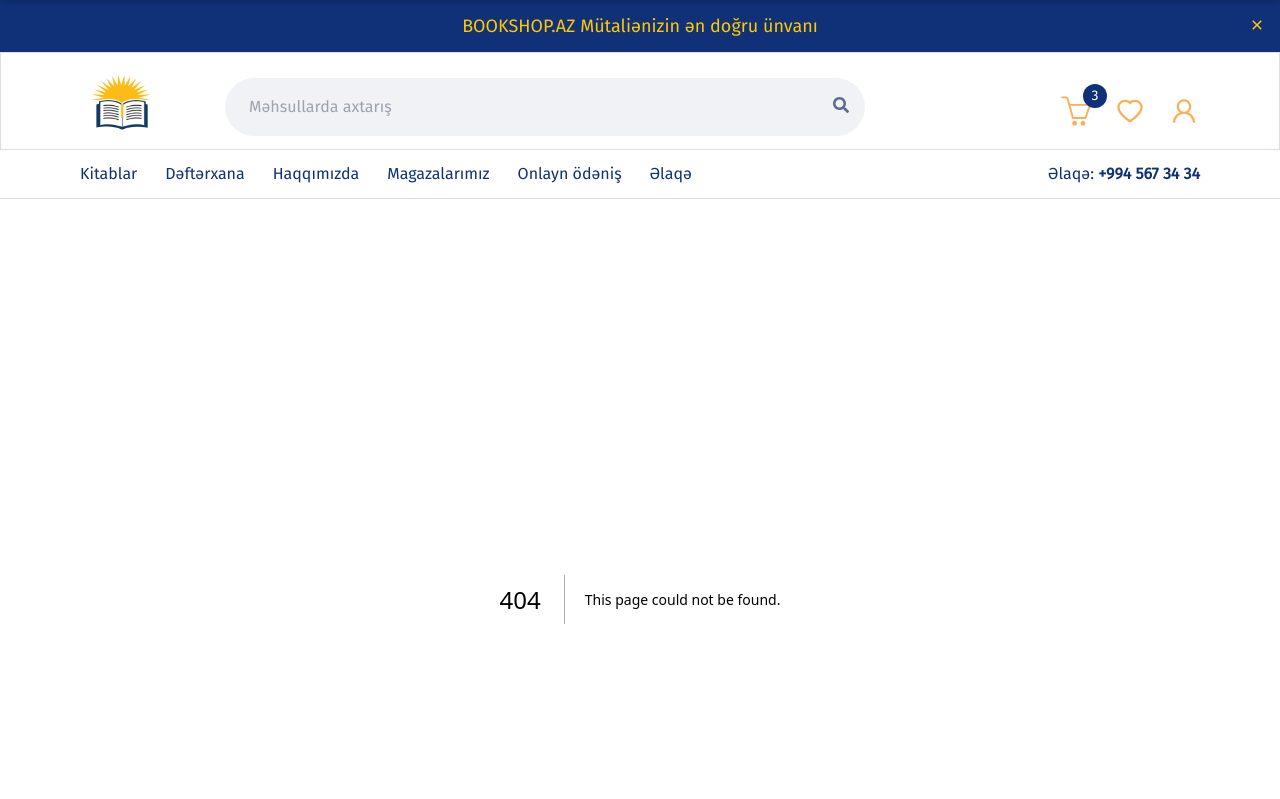
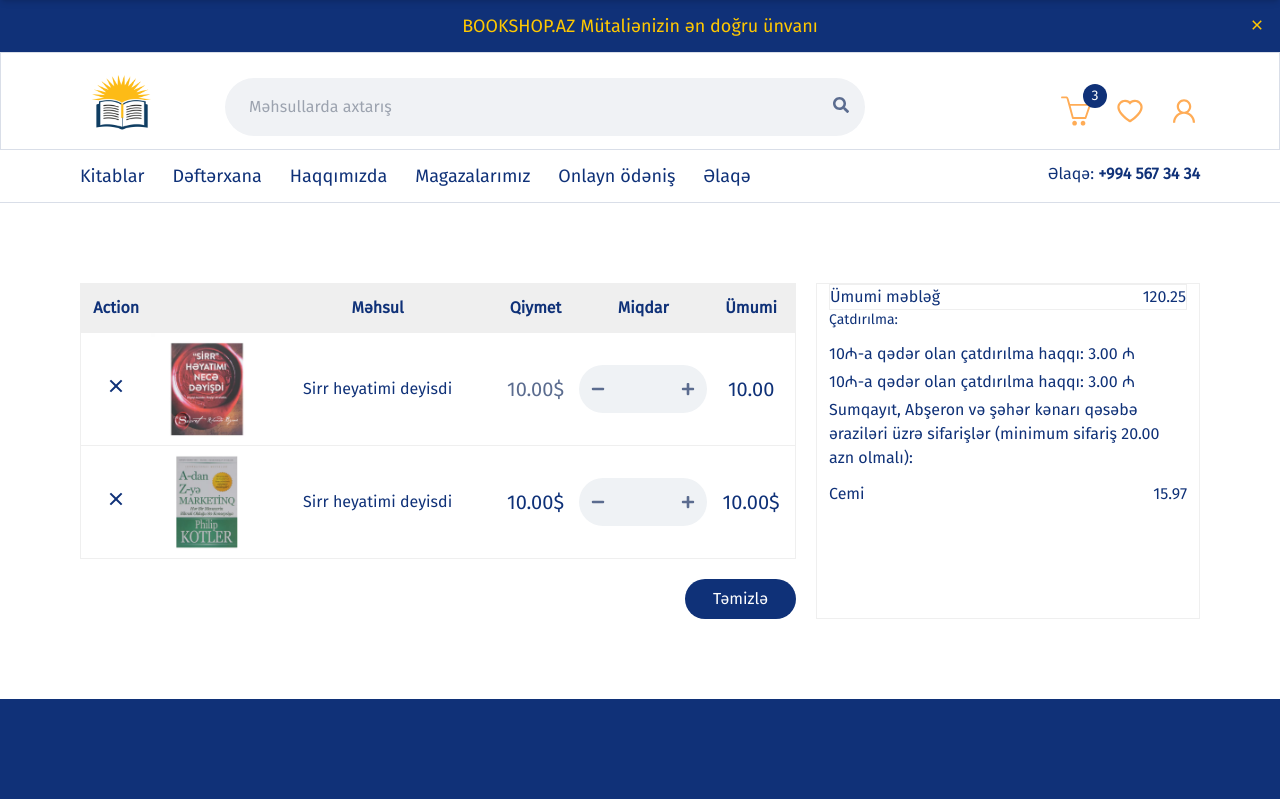
Before and after one commit to azizleyla/book-shop, a Next.js app: page /cart in a window 1280 px wide. Before the commit this address had no page. Shown: the top 799 px of the page. Built offline with nearby package versions, Linux system fonts and the light colour scheme.

Commit message:
cart page

```diff
--- a/components/layout/navbar/index.tsx
+++ b/components/layout/navbar/index.tsx
@@ -5,6 +5,7 @@ import { RxHamburgerMenu } from "react-icons/rx";
 import { BsHeart } from "react-icons/bs";
 import { SlBasket } from "react-icons/sl";
 import { AiOutlineHeart, AiOutlineUser } from "react-icons/ai";
+import { RiCloseLine } from "react-icons/ri";
 const menuItems = [
   {
     id: 1,
@@ -34,6 +35,7 @@ const menuItems = [
 
 const Navbar = () => {
   const [activeMenuItem, setActiveMenuItem] = useState<string | null>("");
+  const[isShowSidebarNav,setIsShowSidebarNav] = useState(false)
   const handleMenuItem = (text: string) => {
     setActiveMenuItem(text);
     sessionStorage.setItem("activeItem", text);
@@ -45,11 +47,14 @@ const Navbar = () => {
 
   return (
     <>
-      <div className="border-b-[1px] border-[#D9DEE8] py-3 hidden md:block">
+      <div className={`border-b-[1px] border-[#D9DEE8] transition-all py-3  fixed md:static top-0 ${isShowSidebarNav ? "left-0" : "-left-full"}   w-full h-full  md:block bg-white z-50`}>
         <div className="container mx-auto">
-          <div className="flex justify-between">
-            <nav>
-              <ul className="flex items-center gap-7 text-[#0F3178]">
+          <div className="flex justify-between relative">
+            <button onClick={() => setIsShowSidebarNav(false)} className="block md:hidden absolute top-1 right-1 text-3xl">
+              <RiCloseLine/>
+            </button>
+            <nav className="mt-5 md:mt-0">
+              <ul className="flex flex-col md:flex-row items-center gap-7 text-[#0F3178] text-xl md:text-lg">
                 {menuItems.map((item) => (
                   <li
                     key={item.id}
@@ -73,7 +78,10 @@ const Navbar = () => {
       <div className=" md:hidden fixed  border-t-[1px] border-[#ddd]  text-3xl text-[#FF9923] bottom-0 right-0 left-0 z-40 bg-[#fff] ">
         <div className="container  h-14 mx-auto flex items-center justify-between">
           <div>
+            <button onClick={() => setIsShowSidebarNav(true)}>
             <RxHamburgerMenu />
+            </button>
+
           </div>
           <div>
             <Link href="/favorites">
--- a/package.json
+++ b/package.json
@@ -14,10 +14,12 @@
     "@types/node": "18.11.18",
     "@types/react": "18.0.27",
     "@types/react-dom": "18.0.10",
+    "bootstrap": "^5.2.3",
     "eslint": "8.33.0",
     "eslint-config-next": "13.1.6",
     "next": "13.1.6",
     "react": "18.2.0",
+    "react-bootstrap": "^2.7.2",
     "react-dom": "18.2.0",
     "react-icons": "^4.7.1",
     "react-redux": "^8.0.5",
--- a/pages/_app.tsx
+++ b/pages/_app.tsx
@@ -3,6 +3,7 @@ import type { AppProps } from "next/app";
 import Layout from "../components/layout";
 import "swiper/css";
 import "swiper/css/navigation";
+
 
 export default function App({ Component, pageProps }: AppProps) {
   return (
--- /dev/null
+++ b/pages/cart/index.tsx
@@ -0,0 +1,123 @@
+import Image from "next/image";
+import React from "react";
+import { Table } from "react-bootstrap";
+import { FaMinus, FaPlus } from "react-icons/fa";
+import { RiCloseLine } from "react-icons/ri";
+import Img from "../../components/Data/Img";
+
+const Cart = () => {
+  return (
+    <div className="flex py-20 container mx-auto gap-5">
+      <div className="flex-[2] flex flex-col">
+        <table className="border-[1px]  border-[#efefef] flex-[2] py-3 text-[#0f3178]">
+          <thead className="bg-[#efefef]">
+            <tr>
+              <th className="py-3">Action</th>
+              <th></th>
+              <th>Məhsul</th>
+              <th>Qiymet</th>
+              <th>Miqdar</th>
+              <th>Ümumi</th>
+            </tr>
+          </thead>
+          <tbody>
+            <tr className="text-center border-[1px] border-[#efefef]">
+              <td>
+                <button className="text-2xl">
+                  <RiCloseLine />
+                </button>
+              </td>
+
+              <td className="w-28">
+                <Image width={150} height={200} src={Img.book1} alt="" />
+              </td>
+
+              <td>
+                <span className="text-[#0f3178]">Sirr heyatimi deyisdi</span>
+              </td>
+              <td className="text-xl text-[#5B6C8F]">
+                <span>10.00$</span>
+              </td>
+              <td className="w-32">
+                <div className="flex items-center bg-[#EFF2F5] rounded-[60px]  h-12 px-3">
+                  <button>
+                    <FaMinus className="text-[#5B6C8F] text-sm" />
+                  </button>
+                  <input
+                    className="bg-[#eff2f5] text-[#5B6C8F] text-center text-xl outline-none border-0 w-full pointer-events-none"
+                    step="1"
+                    type="number"
+                  />
+                  <button>
+                    <FaPlus className="text-[#5B6C8F] text-sm" />
+                  </button>
+                </div>
+              </td>
+              <td className="text-xl">
+                <span>10.00</span>
+              </td>
+            </tr>
+            <tr className="text-center">
+              <td>
+                <button className="text-2xl">
+                  <RiCloseLine />
+                </button>
+              </td>
+
+              <td className="w-28">
+                <Image width={150} height={200} src={Img.book6} alt="" />
+              </td>
+              <td>
+                <span className="text-[#0f3178]">Sirr heyatimi deyisdi</span>
+              </td>
+              <td>
+                <span className="text-[#5B6C8F text-xl">10.00$</span>
+              </td>
+              <td className="w-32">
+                <div className="flex items-center bg-[#EFF2F5] rounded-[60px]  h-12 px-3">
+                  <button>
+                    <FaMinus className="text-[#5B6C8F] text-sm" />
+                  </button>
+                  <input
+                    className="bg-[#eff2f5] text-[#5B6C8F] text-center text-xl outline-none border-0 w-full pointer-events-none"
+                    step="1"
+                    type="number"
+                  />
+                  <button>
+                    <FaPlus className="text-[#5B6C8F] text-sm" />
+                  </button>
+                </div>
+              </td>
+              <td>
+                <span className="text-xl">10.00$</span>
+              </td>
+            </tr>
+          </tbody>
+        </table>
+        <div className="flex justify-end mt-5">
+          <button className="bg-[#0f3178] py-2 px-7 text-white rounded-[50px]">
+            Təmizlə
+          </button>
+        </div>
+      </div>
+      <div className="flex-1 border-[1px] border-[#efefef] text-[#0f3178] px-3">
+        <div className="flex justify-between border-[1px] border-[#efefef]">
+            Ümumi məbləğ
+            <span>120.25</span>
+        </div>
+        <p className="text-sm">Çatdırılma:</p>
+        <div className="my-3">
+        <p className="pb-1 text-base">10₼-a qədər olan çatdırılma haqqı: 3.00 ₼</p>
+        <p className="pb-1 text-base">10₼-a qədər olan çatdırılma haqqı: 3.00 ₼</p>
+         <p className="text-base">Sumqayıt, Abşeron və şəhər kənarı qəsəbə əraziləri üzrə sifarişlər (minimum sifariş 20.00 azn olmalı):</p>
+         <div className="flex justify-between mt-3 items-center">
+            <p>Cemi</p>
+            <span>15.97</span>
+         </div>
+         </div>
+      </div>
+    </div>
+  );
+};
+
+export default Cart;
--- a/pages/favorites/index.tsx
+++ b/pages/favorites/index.tsx
@@ -3,6 +3,7 @@ import React from "react";
 import Img from "../../components/Data/Img";
 import { FaTrash } from "react-icons/fa";
 import Link from "next/link";
+import { RiCloseLine } from "react-icons/ri";
 
 const Favorites = () => {
   return (
@@ -18,8 +19,8 @@ const Favorites = () => {
         </div>
       </div>
       <div className="container mx-auto py-10">
-        <table className="border-[1px] border-[#e9e9e9] text-base w-full my-20">
-          <thead>
+        <table className="border-[1px] favorites-table  border-[#e9e9e9] text-base w-full my-20">
+          <thead className="">
             <tr className="bg-[#e9e9e9] border-[1px] border-[#e9e9e9]  uppercase">
               <th className="py-3">Şəkil</th>
               <th>Məhsul</th>
@@ -28,28 +29,9 @@ const Favorites = () => {
               <th></th>
             </tr>
           </thead>
-          <tbody>
-            <tr className="border-b-[1px] border-[#e9e9e9]">
-              <td className="w-48">
-                <Image width={200} height={200} src={Img.book2} alt="" />
-              </td>
-              <td className="text-center text-lg font-semibold">
-                Ayni yildizin altinda
-              </td>
-              <td className="text-center text-2xl">10.99 ₼</td>
-              <td className="text-center">
-                <button className="bg-[#103178] text-white rounded-[50px] py-2 px-5 mr-2">
-                  Məhsulu görüntülə
-                </button>
-              </td>
-              <td>
-                <button className="w-10 h-10 rounded-full flex items-center justify-center bg-red-600 text-white mt-2">
-                  <FaTrash />
-                </button>
-              </td>
-            </tr>
-            <tr className="border-b-[1px] flex flex-col justify-center items-center md:table-row  border-[#e9e9e9]">
-              <td className="w-30">
+          <tbody className="text-center ">
+          <tr className="border-b-[1px] flex flex-col justify-center py-5 md:py-0 items-center md:table-row  border-[#e9e9e9] relative">
+              <td className="w-30 md:w-32">
                 <Image width={200} height={200} src={Img.book5} alt="" />
               </td>
               <td className="text-center text-lg font-semibold">
@@ -62,8 +44,27 @@ const Favorites = () => {
                 </button>
               </td>
               <td>
-                <button className="w-10 h-10 rounded-full flex items-center justify-center bg-red-600 text-white mt-2">
-                  <FaTrash />
+                <button className="w-10 h-10 rounded-full flex items-center justify-center bg-red-600 text-white mt-2 absolute top-7 right-7 md:relative md:top-0 md:right-0">
+                  <RiCloseLine />
+                </button>
+              </td>
+            </tr>
+            <tr className="border-b-[1px] flex flex-col justify-center items-center md:table-row py-5 md:py-0 border-[#e9e9e9] relative">
+              <td className="w-40 md:w-32">
+                <Image className="w-full h-full" height={200} src={Img.book5} alt="" />
+              </td>
+              <td className="text-center text-lg font-semibold">
+                Ayni yildizin altinda
+              </td>
+              <td className="text-center text-2xl">10.99 ₼</td>
+              <td className="text-center">
+                <button className="bg-[#103178] text-white rounded-[50px] py-2 px-5 mr-2">
+                  Məhsulu görüntülə
+                </button>
+              </td>
+              <td>
+              <button className="w-10 h-10 rounded-full flex items-center justify-center bg-red-600 text-white mt-2 absolute top-7 right-7 md:relative md:top-0 md:right-0">
+                  <RiCloseLine />
                 </button>
               </td>
             </tr>
--- a/pages/index.tsx
+++ b/pages/index.tsx
@@ -3,6 +3,7 @@ import Image from "next/image";
 import { Inter } from "@next/font/google";
 import styles from "../styles/Home.module.css";
 import Books from "../components/books";
+
 
 import Banner from "../components/banner";
 
--- a/styles/globals.css
+++ b/styles/globals.css
@@ -45,3 +45,14 @@ body {
 .swiper {
   position: static !important;
 }
+@media(max-width:778px){
+  .favorites-table{
+   display: block;
+  }
+  .favorites-table tbody{
+    display: block;
+  }
+ .favorites-table thead{
+  display: none;
+ }
+}
```
Also changed, not shown: 1 other file (tests, documents, lock files or other folders).
